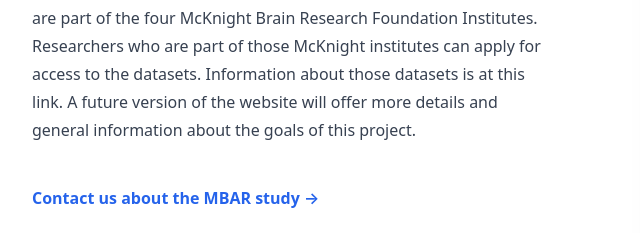
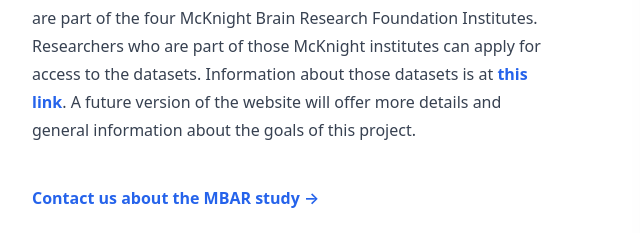
Before and after one commit to UAB-IT/mbar, a plain HTML site: page index.html in a window 1280 px wide. Shown: the part 540-773 px from the top of the page, 0-640 px from the left. Drawn offline with nearby package versions, Linux system fonts and the light colour scheme.

Commit message:
Update index.html blue link

```diff
--- a/index.html
+++ b/index.html
@@ -243,7 +243,8 @@
               </h1>
               <div class="max-w-xl">
                 <p class="mt-6">
-The goal of this website is to offer information for researchers who are part of the four McKnight Brain Research Foundation Institutes. Researchers who are part of those McKnight institutes can apply for access to the datasets. Information about those datasets is at <a href="resources">this link</a>. A future version of the website will offer more details and general information about the goals of this project.
+The goal of this website is to offer information for researchers who are part of the four McKnight Brain Research Foundation Institutes. Researchers who are part of those McKnight institutes can apply for access to the datasets. Information about those datasets is at <a href="resources" class="font-semibold leading-7 text-blue-600">
+       this link</a>. A future version of the website will offer more details and general information about the goals of this project.
                 </p></div>
             </div>
             <!--<dl
```
